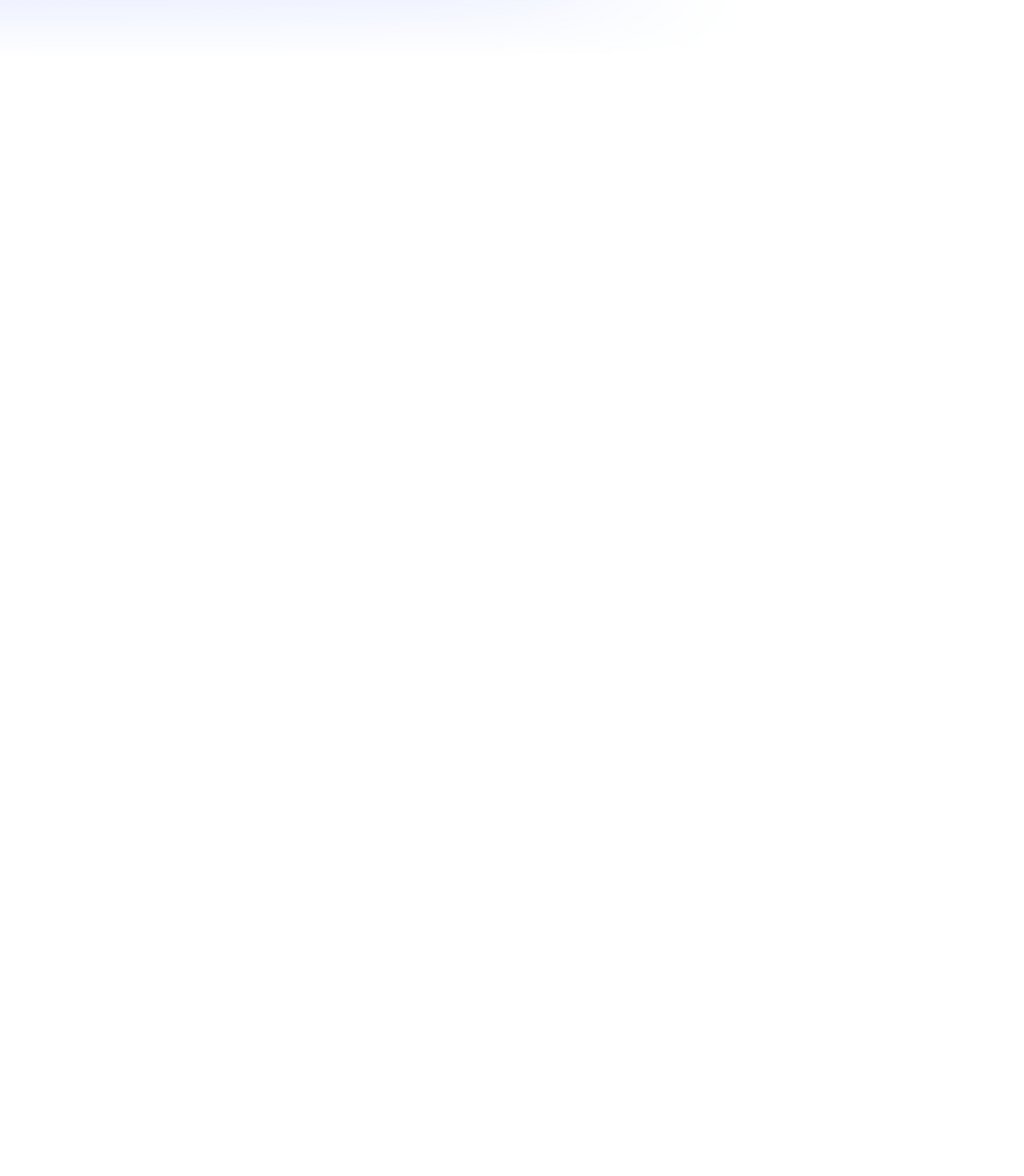
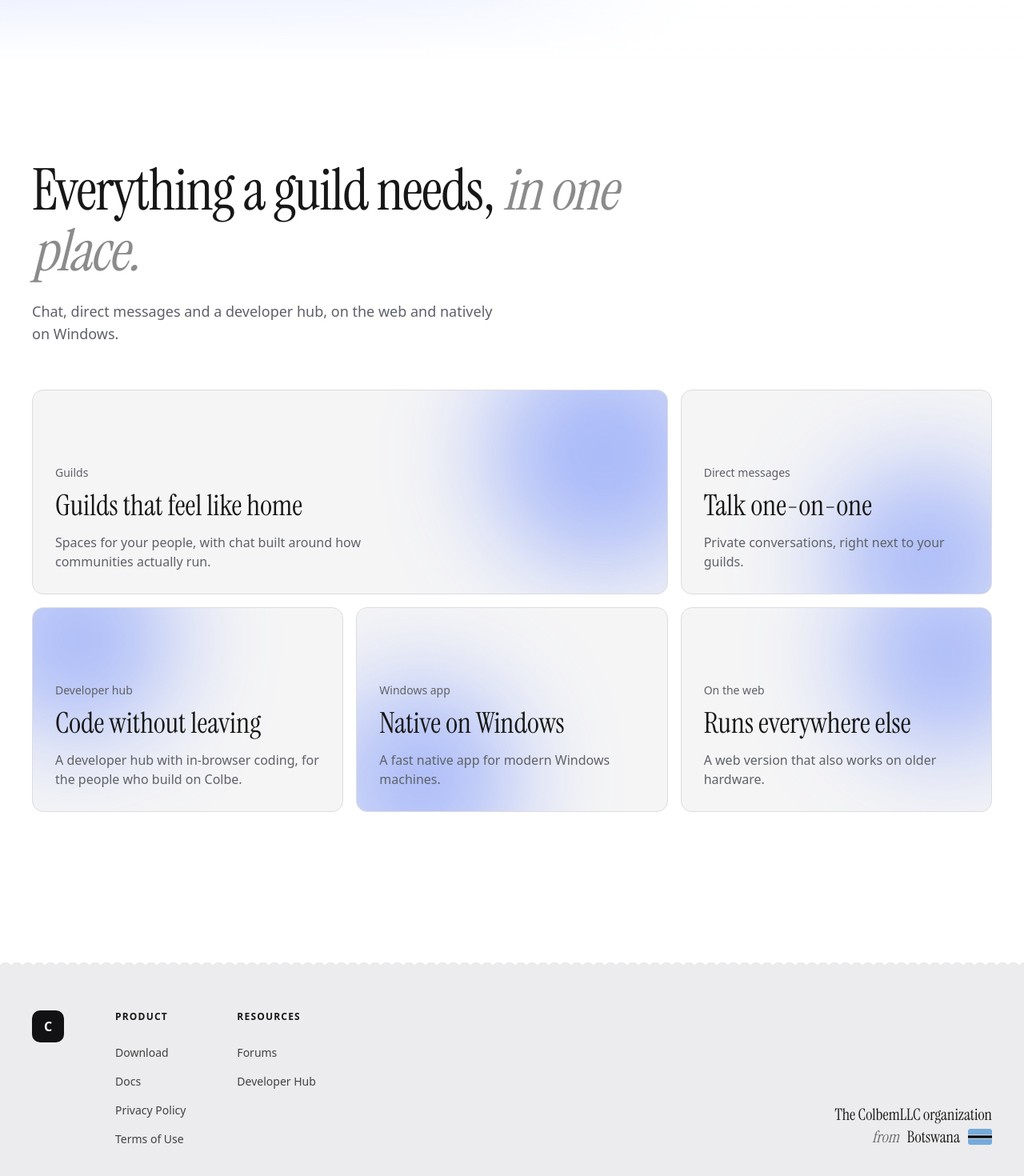
Before and after one commit to ColbemLLC/platypus, a Next.js app: page / in a window 1280 px wide. Shown: the part 728-2198 px from the top of the page at 80% size. Before the commit the page ends 800 px from the top, so only its background shows below. Built offline with nearby package versions, Linux system fonts and the light colour scheme.

Commit message:
feat: Addition of Features and Footer to showcase full authorrity

```diff
--- a/app/page.tsx
+++ b/app/page.tsx
@@ -1,11 +1,15 @@
 import Navbar from "@/marketing/Navbar";
 import Hero from "@/marketing/Hero";
+import Features from "@/marketing/Features";
+import Footer from "@/marketing/Footer";
 
 export default function Page() {
   return (
     <>
       <Navbar />
       <Hero />
+      <Features />
+      <Footer />
     </>
   );
 }
--- /dev/null
+++ b/src/marketing/Features.tsx
@@ -0,0 +1,51 @@
+import * as motion from "motion/react-client";
+
+const features = [
+  { tag: "Guilds", title: "Guilds that feel like home", text: "Spaces for your people, with chat built around how communities actually run.", span: "md:col-span-4", glow: "-right-16 -top-16 size-72" },
+  { tag: "Direct messages", title: "Talk one-on-one", text: "Private conversations, right next to your guilds.", span: "md:col-span-2", glow: "-bottom-20 -right-10 size-60" },
+  { tag: "Developer hub", title: "Code without leaving", text: "A developer hub with in-browser coding, for the people who build on Colbe.", span: "md:col-span-2", glow: "-left-16 -top-20 size-60" },
+  { tag: "Windows app", title: "Native on Windows", text: "A fast native app for modern Windows machines.", span: "md:col-span-2", glow: "-bottom-20 -left-10 size-60" },
+  { tag: "On the web", title: "Runs everywhere else", text: "A web version that also works on older hardware.", span: "md:col-span-2", glow: "-right-16 -top-16 size-60" },
+];
+
+export default function Features() {
+  return (
+    <section id="features" className="mx-auto max-w-[1400px] px-6 py-24 md:px-10 md:py-32">
+      <motion.div
+        className="max-w-3xl"
+        initial={{ opacity: 0, y: 24 }}
+        whileInView={{ opacity: 1, y: 0 }}
+        viewport={{ once: true, margin: "-80px" }}
+        transition={{ duration: 0.7, ease: [0.25, 1, 0.5, 1] }}
+      >
+        <h2 className="font-[family-name:var(--font-instrument-serif)] text-5xl leading-[1.05] tracking-[-0.02em] md:text-7xl">
+          Everything a guild needs, <em className="text-foreground/50">in one place.</em>
+        </h2>
+        <p className="mt-6 max-w-xl text-lg text-muted">
+          Chat, direct messages and a developer hub, on the web and natively on Windows.
+        </p>
+      </motion.div>
+
+      <div className="mt-14 grid gap-4 md:grid-cols-6">
+        {features.map((f, i) => (
+          <motion.article
+            key={f.tag}
+            className={`group relative isolate flex min-h-64 flex-col justify-end overflow-hidden rounded-card border border-border bg-surface p-7 transition-colors hover:border-blue/60 ${f.span}`}
+            initial={{ opacity: 0, y: 32 }}
+            whileInView={{ opacity: 1, y: 0 }}
+            viewport={{ once: true, margin: "-60px" }}
+            transition={{ duration: 0.7, ease: [0.25, 1, 0.5, 1], delay: i * 0.08 }}
+          >
+            <div
+              aria-hidden
+              className={`pointer-events-none absolute -z-10 rounded-full bg-blue/40 blur-3xl transition-transform duration-700 group-hover:scale-125 ${f.glow}`}
+            />
+            <p className="text-sm font-medium text-muted">{f.tag}</p>
+            <h3 className="mt-2 font-[family-name:var(--font-instrument-serif)] text-3xl leading-tight md:text-4xl">{f.title}</h3>
+            <p className="mt-3 max-w-md text-muted">{f.text}</p>
+          </motion.article>
+        ))}
+      </div>
+    </section>
+  );
+}
--- /dev/null
+++ b/src/marketing/Footer.tsx
@@ -0,0 +1,66 @@
+import Link from "next/link";
+
+const columns = [
+  { title: "Product", links: [["Download", "/download"], ["Docs", "/docs"], ["Privacy Policy", "/privacy"], ["Terms of Use", "/terms"]] },
+  { title: "Resources", links: [["Forums", "/forums"], ["Developer Hub", "/developers"]] },
+] as const;
+
+// Same ripple as the Navbar, flipped so it rises from the footer's top edge.
+const ripple = "radial-gradient(ellipse 7px 5px at 50% 100%, #000 98%, transparent 100%)";
+const mask = {
+  maskImage: ripple,
+  WebkitMaskImage: ripple,
+  maskSize: "14px 5px",
+  WebkitMaskSize: "14px 5px",
+  maskRepeat: "repeat-x",
+  WebkitMaskRepeat: "repeat-x",
+} as const;
+
+const focus = "focus-visible:outline-2 focus-visible:outline-offset-2 focus-visible:outline-foreground";
+
+function BotswanaFlag() {
+  return (
+    <svg width="30" height="20" viewBox="0 0 36 24" role="img" aria-label="Flag of Botswana" className="rounded-[3px]">
+      <rect width="36" height="24" fill="#75aadb" />
+      <rect y="9" width="36" height="6" fill="#fff" />
+      <rect y="10" width="36" height="4" fill="#000" />
+    </svg>
+  );
+}
+
+export default function Footer({ brand = "Colbe" }: { brand?: string }) {
+  return (
+    <footer className="relative mt-16 bg-hover text-foreground">
+      <div aria-hidden className="absolute inset-x-0 bottom-[calc(100%-1px)] h-[5px] bg-hover" style={mask} />
+
+      <div className="mx-auto flex max-w-[1400px] flex-col justify-between gap-14 px-6 py-14 md:flex-row md:px-10">
+        <div className="flex flex-col gap-10 sm:flex-row sm:gap-16">
+          <Link href="/" aria-label={brand} className={`grid size-10 place-items-center self-start rounded-nav bg-cta font-bold text-cta-foreground ${focus}`}>
+            {brand[0]}
+          </Link>
+          {columns.map((c) => (
+            <nav key={c.title} aria-label={c.title}>
+              <h2 className="text-xs font-semibold uppercase tracking-widest">{c.title}</h2>
+              <ul className="mt-6 flex flex-col gap-3">
+                {c.links.map(([label, href]) => (
+                  <li key={href}>
+                    <Link href={href} className={`rounded-sm text-sm text-foreground/80 transition-colors hover:text-foreground ${focus}`}>
+                      {label}
+                    </Link>
+                  </li>
+                ))}
+              </ul>
+            </nav>
+          ))}
+        </div>
+
+        <p className="self-end font-[family-name:var(--font-instrument-serif)] text-xl leading-snug md:text-right">
+          The ColbemLLC organization
+          <span className="flex items-center gap-2.5 md:justify-end">
+            <em className="text-foreground/60">from</em> Botswana <BotswanaFlag />
+          </span>
+        </p>
+      </div>
+    </footer>
+  );
+}
```
